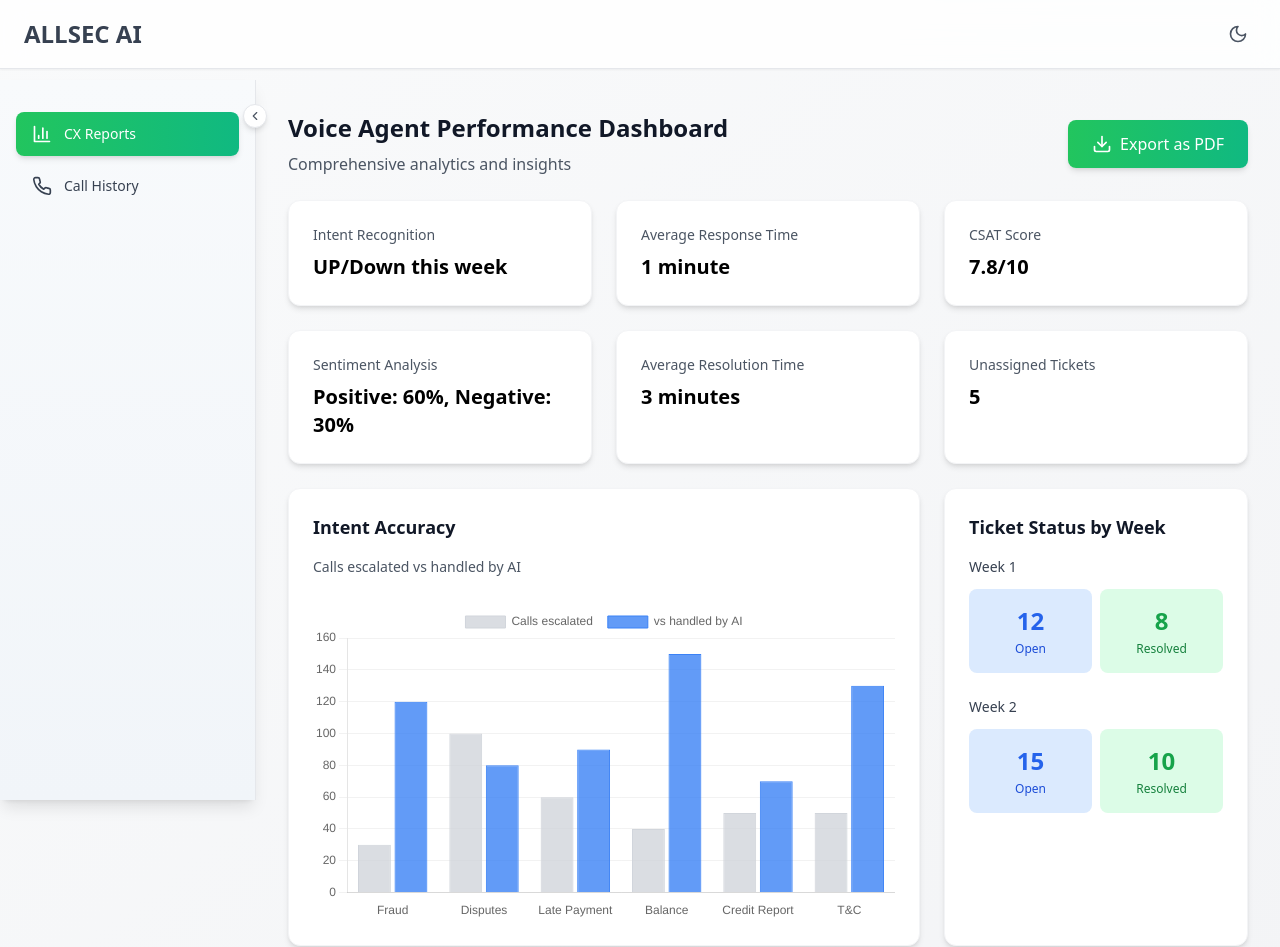
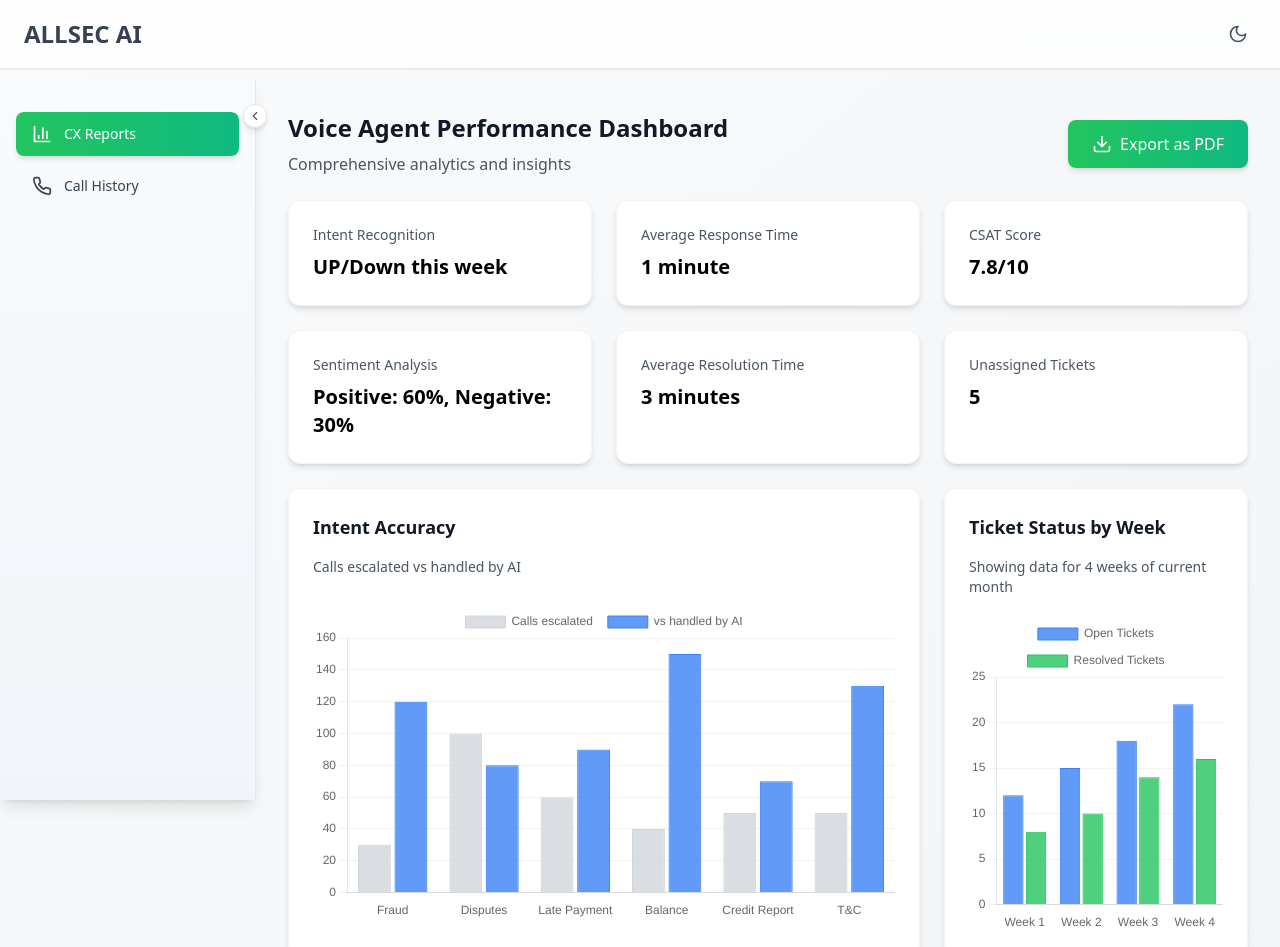
Before and after one commit to ranjithRW/new-allsec-dashboard, a React (Vite) app: page / in a window 1280 px wide. Shown: the top 947 px of the page. Built offline with nearby package versions, Linux system fonts and the light colour scheme.

Commit message:
here add weeks in chart format

```diff
--- a/src/data/mockData.ts
+++ b/src/data/mockData.ts
@@ -22,7 +22,36 @@ export const intentAccuracyData = {
 
 export const ticketStatusByWeek = {
   week1: { open: 12, resolved: 8 },
-  week2: { open: 15, resolved: 10 }
+  week2: { open: 15, resolved: 10 },
+  week3: { open: 18, resolved: 14 },
+  week4: { open: 22, resolved: 16 }
+};
+
+// Function to get current week of the month
+export const getCurrentWeekOfMonth = () => {
+  const now = new Date();
+  const firstDay = new Date(now.getFullYear(), now.getMonth(), 1);
+  const pastDaysOfMonth = now.getDate() - 1;
+  return Math.ceil((pastDaysOfMonth + firstDay.getDay() + 1) / 7);
+};
+
+// Function to generate dynamic week data based on current week
+export const getDynamicWeekData = () => {
+  const currentWeek = getCurrentWeekOfMonth();
+  const weeks = [];
+
+  for (let i = 1; i <= currentWeek; i++) {
+    const weekKey = `week${i}` as keyof typeof ticketStatusByWeek;
+    if (ticketStatusByWeek[weekKey]) {
+      weeks.push({
+        week: `Week ${i}`,
+        open: ticketStatusByWeek[weekKey].open,
+        resolved: ticketStatusByWeek[weekKey].resolved
+      });
+    }
+  }
+
+  return weeks;
 };
 
 export const callHistoryRecords = [
--- a/src/pages/CXReports.tsx
+++ b/src/pages/CXReports.tsx
@@ -12,11 +12,66 @@ import {
   Legend
 } from 'chart.js';
 import { Bar } from 'react-chartjs-2';
-import { cxReportsKPI, intentAccuracyData, ticketStatusByWeek } from '../data/mockData';
+import { cxReportsKPI, intentAccuracyData, getDynamicWeekData, getCurrentWeekOfMonth } from '../data/mockData';
 
 ChartJS.register(CategoryScale, LinearScale, BarElement, Title, Tooltip, Legend);
 
 export default function CXReports() {
+  // Get dynamic week data based on current week of month
+  const dynamicWeekData = getDynamicWeekData();
+  const currentWeek = getCurrentWeekOfMonth();
+
+  // Create chart data for ticket status by week
+  const ticketStatusChartData = {
+    labels: dynamicWeekData.map(week => week.week),
+    datasets: [
+      {
+        label: 'Open Tickets',
+        data: dynamicWeekData.map(week => week.open),
+        backgroundColor: 'rgba(59, 130, 246, 0.8)',
+        borderColor: 'rgba(59, 130, 246, 1)',
+        borderWidth: 1
+      },
+      {
+        label: 'Resolved Tickets',
+        data: dynamicWeekData.map(week => week.resolved),
+        backgroundColor: 'rgba(34, 197, 94, 0.8)',
+        borderColor: 'rgba(34, 197, 94, 1)',
+        borderWidth: 1
+      }
+    ]
+  };
+
+  const ticketStatusChartOptions = {
+    responsive: true,
+    maintainAspectRatio: false,
+    plugins: {
+      legend: {
+        position: 'top' as const,
+        labels: {
+          font: { size: 12 },
+          padding: 15
+        }
+      },
+      title: {
+        display: false
+      }
+    },
+    scales: {
+      y: {
+        beginAtZero: true,
+        grid: {
+          color: 'rgba(0, 0, 0, 0.05)'
+        }
+      },
+      x: {
+        grid: {
+          display: false
+        }
+      }
+    }
+  };
+
   const handleExportPDF = () => {
     const element = document.getElementById('dashboard-root');
     if (!element) {
@@ -237,55 +292,14 @@ export default function CXReports() {
           transition={{ duration: 0.5, delay: 0.9 }}
           className="bg-white dark:bg-gray-800 rounded-xl shadow-md p-4 sm:p-6 border border-gray-100 dark:border-gray-700"
         >
-          <h3 className="text-base sm:text-lg font-semibold text-gray-900 dark:text-white mb-4">Ticket Status by Week</h3>
-          <div className="space-y-4 sm:space-y-6">
-            <div>
-              <div className="flex items-center justify-between mb-3">
-                <span className="text-xs sm:text-sm font-medium text-gray-700 dark:text-gray-300">Week 1</span>
-              </div>
-              <div className="flex gap-2">
-                <div className="flex-1">
-                  <div className="bg-blue-100 rounded-lg p-3 sm:p-4 text-center">
-                    <div className="text-lg sm:text-2xl font-bold text-blue-600 mb-1">
-                      {ticketStatusByWeek.week1.open}
-                    </div>
-                    <div className="text-xs text-blue-700 font-medium">Open</div>
-                  </div>
-                </div>
-                <div className="flex-1">
-                  <div className="bg-green-100 rounded-lg p-3 sm:p-4 text-center">
-                    <div className="text-lg sm:text-2xl font-bold text-green-600 mb-1">
-                      {ticketStatusByWeek.week1.resolved}
-                    </div>
-                    <div className="text-xs text-green-700 font-medium">Resolved</div>
-                  </div>
-                </div>
-              </div>
-            </div>
-
-            <div>
-              <div className="flex items-center justify-between mb-3">
-                <span className="text-xs sm:text-sm font-medium text-gray-700 dark:text-gray-300">Week 2</span>
-              </div>
-              <div className="flex gap-2">
-                <div className="flex-1">
-                  <div className="bg-blue-100 rounded-lg p-3 sm:p-4 text-center">
-                    <div className="text-lg sm:text-2xl font-bold text-blue-600 mb-1">
-                      {ticketStatusByWeek.week2.open}
-                    </div>
-                    <div className="text-xs text-blue-700 font-medium">Open</div>
-                  </div>
-                </div>
-                <div className="flex-1">
-                  <div className="bg-green-100 rounded-lg p-3 sm:p-4 text-center">
-                    <div className="text-lg sm:text-2xl font-bold text-green-600 mb-1">
-                      {ticketStatusByWeek.week2.resolved}
-                    </div>
-                    <div className="text-xs text-green-700 font-medium">Resolved</div>
-                  </div>
-                </div>
-              </div>
-            </div>
+          <h3 className="text-base sm:text-lg font-semibold text-gray-900 dark:text-white mb-4">
+            Ticket Status by Week
+          </h3>
+          <p className="text-xs sm:text-sm text-gray-600 dark:text-gray-400 mb-4">
+            Showing data for {currentWeek} week{currentWeek > 1 ? 's' : ''} of current month
+          </p>
+          <div className="h-64 sm:h-80">
+            <Bar data={ticketStatusChartData} options={ticketStatusChartOptions} />
           </div>
         </motion.div>
       </div>
```
